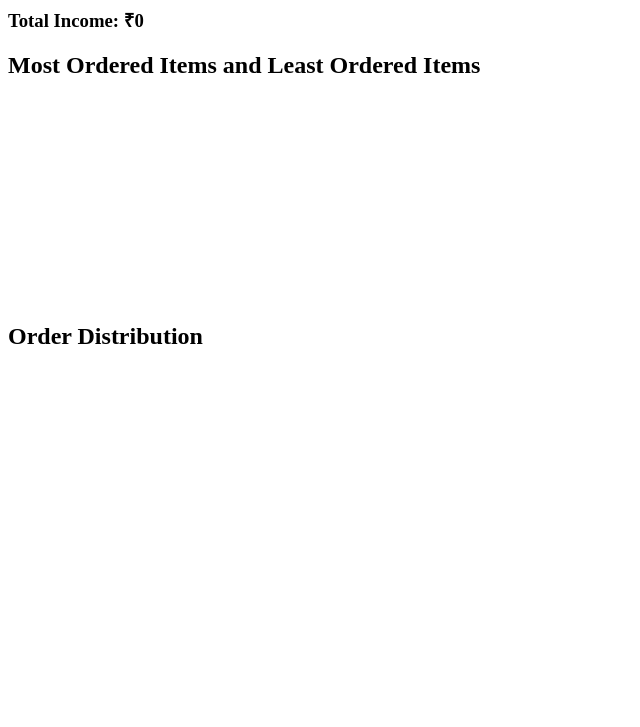
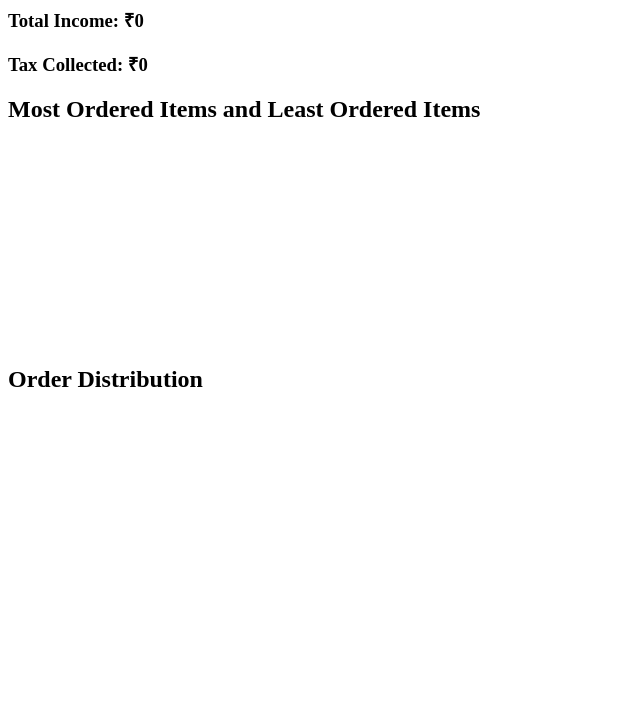
Before and after one commit to Varshini2801/smart-restaurant, a plain HTML site: page frontend/analytics .html in a window 1280 px wide. Shown: the part 73-800 px from the top of the page, without its empty margins (0-640 px from the left). Drawn offline with nearby package versions, Linux system fonts and the light colour scheme.

Commit message:
Updated analytics .html

```diff
--- a/frontend/analytics .html
+++ b/frontend/analytics .html
@@ -7,6 +7,7 @@
 <body>
   <h1>Order Analytics</h1>
   <h3>Total Income: ₹<span id="income">0</span></h3>
+  <h3>Tax Collected: ₹<span id="tax">0</span></h3>
 
   <h2>Most Ordered Items and Least Ordered Items</h2>
   <canvas id="barChart" width="400" height="200"></canvas>
```
